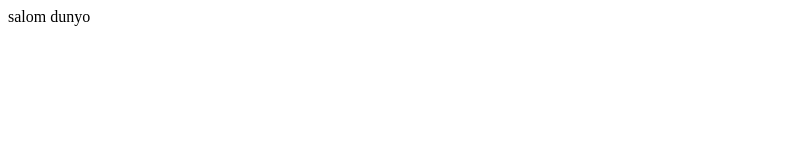
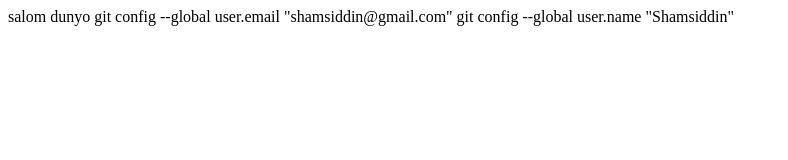
Before and after one commit to shamsiddindevs/2945, a plain HTML site: page index.html in a window 1280 px wide. Shown: the whole page, without its empty margins (0-788 px from the left). Drawn offline with Linux system fonts and the light colour scheme.

Commit message:
dshcvshdj

```diff
--- a/index.html
+++ b/index.html
@@ -8,5 +8,8 @@
 <body>
     salom dunyo
 
+    git config --global user.email "shamsiddin@gmail.com"
+    git config --global user.name "Shamsiddin"
+
 </body>
 </html>
```
